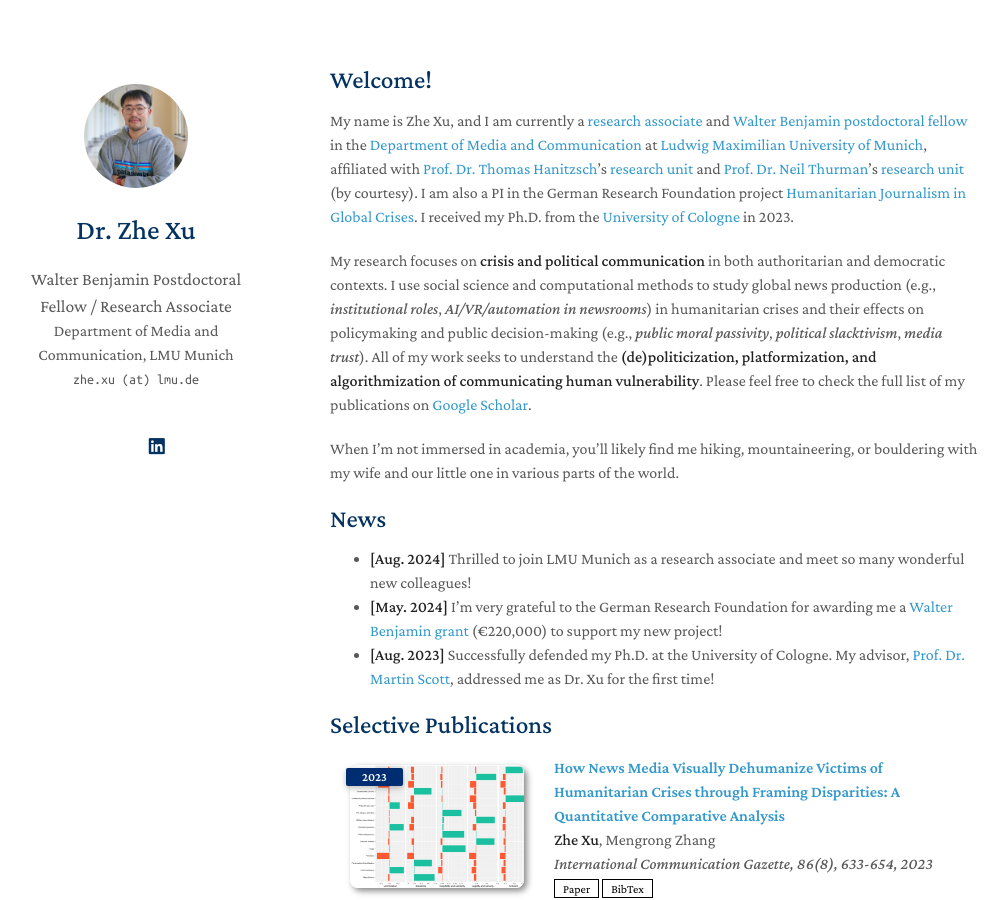
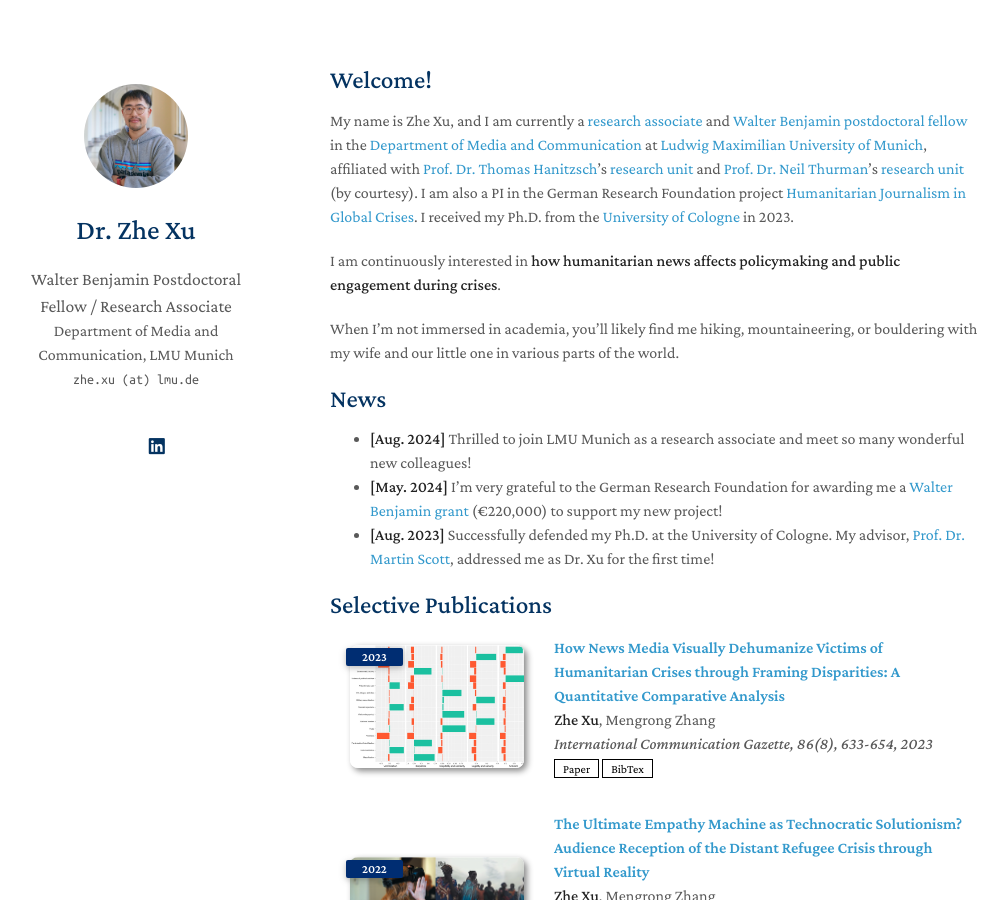
Before and after one commit to zhexuphd/home, a Jekyll site: the page built from index.md, in a window 1280 px wide and 900 px high. Shown: the whole window, without its empty margins (140-1148 px from the left). Built offline with Jekyll 4.4.1, drawn with Linux system fonts in a browser that asks for light colours; a style sheet for code colours, icons or effects is not loaded; our own code applies the rules of GitHub Pages for plain Markdown files.

Commit message:
Update index.md

```diff
--- a/index.md
+++ b/index.md
@@ -6,7 +6,7 @@ layout: homepage
 
 My name is Zhe Xu, and I am currently a [research associate](https://www.ifkw.uni-muenchen.de/organisation/personen/mitarbeiter/xu_zhe/index.html) and [Walter Benjamin postdoctoral fellow](https://www.dfg.de/en/research-funding/funding-opportunities/programmes/individual/walter-benjamin) in the [Department of Media and Communication](https://www.ifkw.uni-muenchen.de/index.html) at [Ludwig Maximilian University of Munich](https://www.lmu.de/en/), affiliated with [Prof. Dr. Thomas Hanitzsch](https://www.ifkw.uni-muenchen.de/organisation/personen/professoren/hanitzsch_thomas/index.html)'s [research unit](https://www.en.ifkw.uni-muenchen.de/research/chairs/hanitzsch/index.html) and [Prof. Dr. Neil Thurman](https://neilthurman.com/)'s [research unit](https://www.ifkw.uni-muenchen.de/lehrbereiche/thurman/index.html) (by courtesy). I am also a PI in the German Research Foundation project [Humanitarian Journalism in Global Crises](https://gepris.dfg.de/gepris/projekt/539233881?context=projekt&task=showDetail&id=539233881&). I received my Ph.D. from the [University of Cologne](https://portal.uni-koeln.de/es/uoc-home) in 2023.
 
-My research focuses on **crisis and political communication** in both authoritarian and democratic contexts. I use social science and computational methods to study global news production (e.g., *institutional roles*, *AI/VR/automation in newsrooms*) in humanitarian crises and their effects on policymaking and public decision-making (e.g., *public moral passivity*, *political slacktivism*, *media trust*). All of my work seeks to understand the **(de)politicization, platformization, and algorithmization of communicating human vulnerability**. Please feel free to check the full list of my publications on [Google Scholar](https://scholar.google.de/citations?user=lxUyedYAAAAJ&hl=en&oi=sra).
+I am continuously interested in **how humanitarian news affects policymaking and public engagement during crises**.
 
 When I’m not immersed in academia, you’ll likely find me hiking, mountaineering, or bouldering with my wife and our little one in various parts of the world.
 
```
